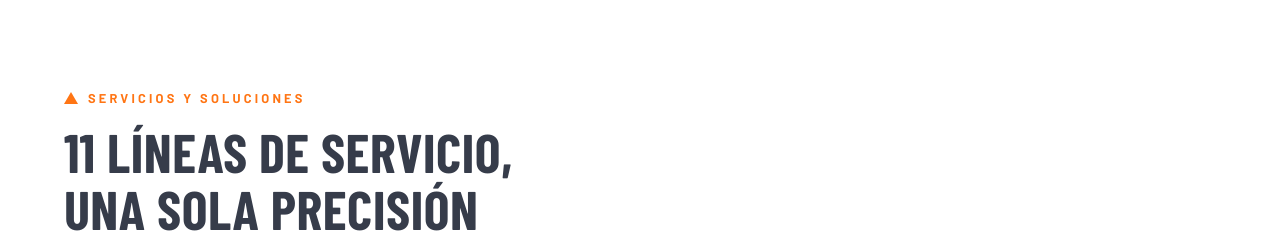
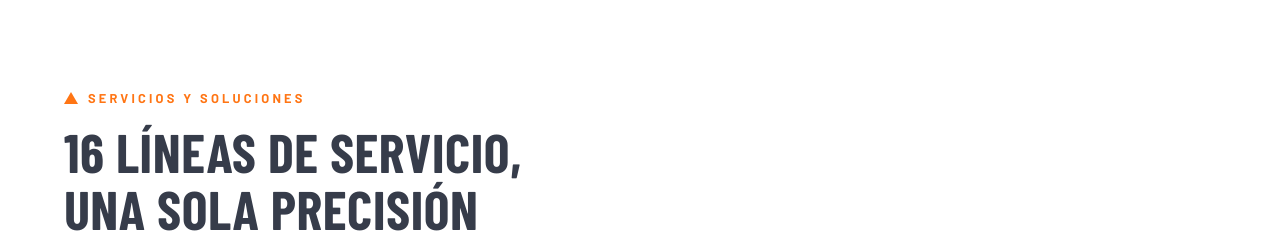
Before and after one commit to programadorecompasss/web-ecompass, a plain HTML site: page index.html in a window 1280 px wide. Shown: the part 1804-2050 px from the top of the page. Drawn offline with nearby package versions, Linux system fonts and the light colour scheme; a web font is replaced by a local one.

Commit message:
index.html: "11" -> "16" lineas de servicio
Barra de cifras del hero (data-count 11->16), el titulo del adelanto de
Servicios y la seccion "Cifras" — para que coincida con las 16 lineas
reales del menu y de servicios.html.

Co-Authored-By: Claude Sonnet 5 <noreply@anthropic.com>
Claude-Session: https://claude.ai/code/session_01KoN1qDhupHFuKzqyMm4HNW

```diff
--- a/index.html
+++ b/index.html
@@ -571,7 +571,7 @@ body.mm-open .mm-backdrop{opacity:1;visibility:visible;pointer-events:auto}
       <div><b data-count="13">0</b><span>Años de experiencia</span></div>
       <div><b data-count="170">0</b><span>Proyectos ejecutados</span></div>
       <div><b data-count="100">0</b><span>Clientes confían</span></div>
-      <div><b data-count="11">0</b><span>Líneas de servicio</span></div>
+      <div><b data-count="16">0</b><span>Líneas de servicio</span></div>
     </div>
   </div>
 </section>
@@ -607,7 +607,7 @@ body.mm-open .mm-backdrop{opacity:1;visibility:visible;pointer-events:auto}
 <section id="servicios">
   <div class="container">
     <div class="eyebrow">Servicios y soluciones</div>
-    <h2 class="title">11 líneas de servicio,<br>una sola precisión</h2>
+    <h2 class="title">16 líneas de servicio,<br>una sola precisión</h2>
     <p class="sub">Cada servicio integra equipos de última generación con la plataforma ESRI para captura, procesamiento y análisis geoespacial confiable.</p>
     <div class="serv-grid">
       <article class="serv"><div class="serv-thumb"><img src="https://www.ecompass.co/wp-content/uploads/2025/02/Servicio-01-Ala-Fija.png" alt=""></div><div class="ico"><svg viewBox="0 0 48 48" width="26" height="26" fill="none" stroke="currentColor" stroke-width="2.5" stroke-linecap="square" aria-hidden="true"><path d="M24 8 L42 38 L24 30 L6 38 Z"/><line x1="24" y1="8" x2="24" y2="30"/></svg></div><h3>Drones profesionales</h3><p>Distribución y operación de <a href="drones/ebee-tac.html">eBee TAC</a>, <a href="drones/ebee-vision.html">eBee VISION</a>, Matrice 350 RTK y Mavic 3 Enterprise.</p><p class="serv-spec"><a href="drones/ebee-tac.html">eBee TAC</a> · <a href="drones/ebee-vision.html">eBee VISION</a> · Matrice 350 RTK</p><a href="servicios.html">Ver servicio</a></article>
@@ -627,7 +627,7 @@ body.mm-open .mm-backdrop{opacity:1;visibility:visible;pointer-events:auto}
       <div class="cifra"><b><span data-count="13">0</span>+</b><span>Años de experiencia</span><small>Liderando la geomática en Colombia</small></div>
       <div class="cifra"><b><span data-count="170">0</span>+</b><span>Proyectos ejecutados</span><small>Sector público y privado</small></div>
       <div class="cifra"><b><span data-count="100">0</span>+</b><span>Clientes satisfechos</span><small>Instituciones y empresas líderes</small></div>
-      <div class="cifra"><b><span data-count="11">0</span></b><span>Líneas de servicio</span><small>Soluciones geoespaciales integrales</small></div>
+      <div class="cifra"><b><span data-count="16">0</span></b><span>Líneas de servicio</span><small>Soluciones geoespaciales integrales</small></div>
     </div>
   </div>
 </section>
```
